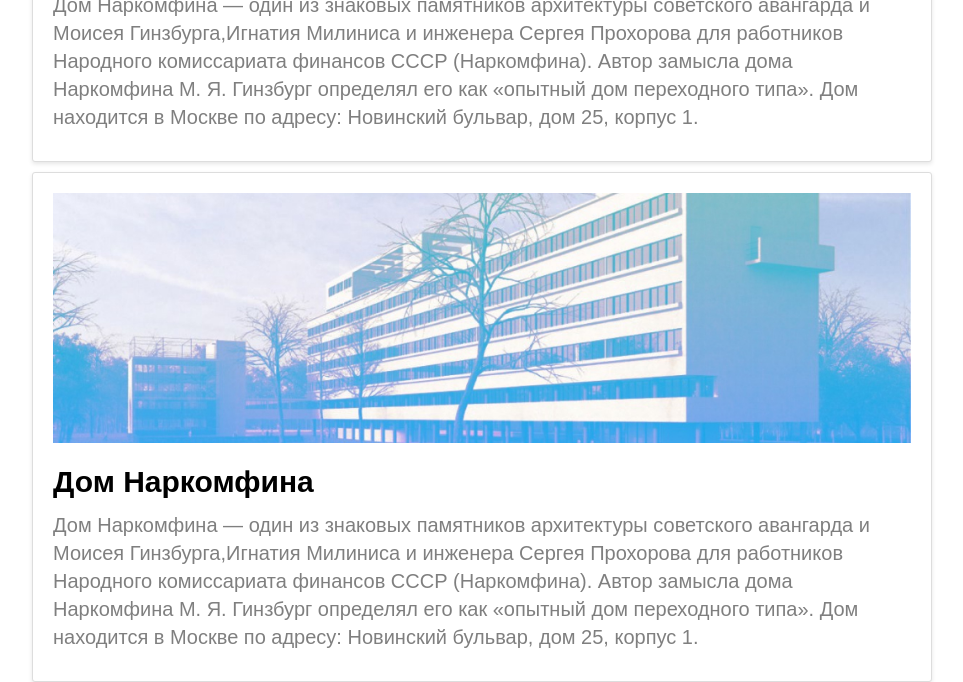
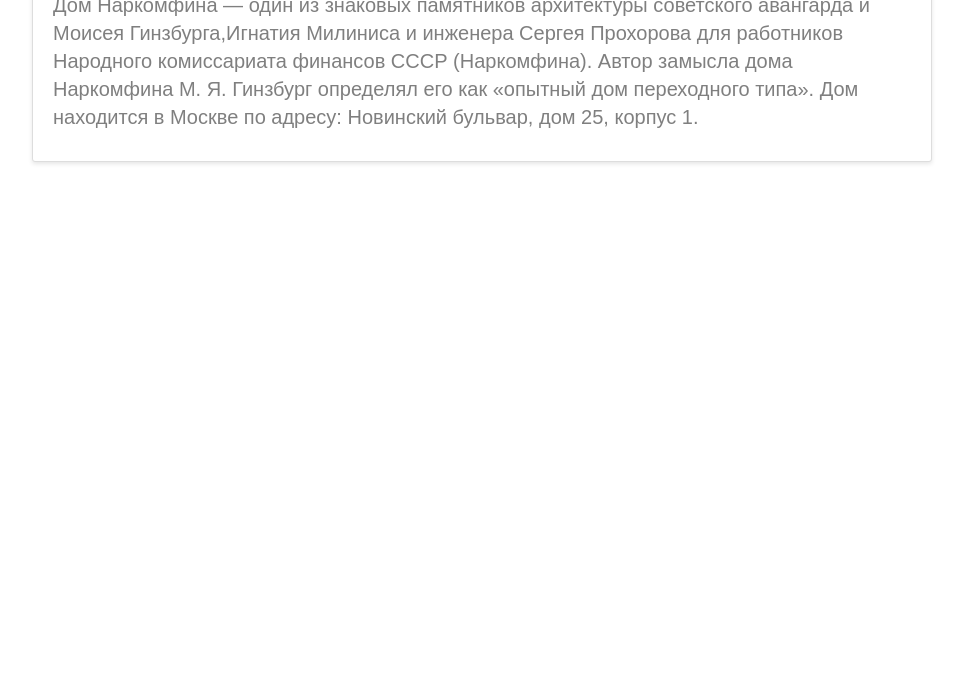
Before and after one commit to RoniNePoni/control-1, a plain HTML site: page index.html in a window 1280 px wide. Shown: the part 433-1115 px from the top of the page, without its empty margins (158-1121 px from the left). After the commit the page ends 800 px from the top, so only its background shows below. Drawn offline with Linux system fonts and the light colour scheme; a web font is replaced by a local one.

Commit message:
control-1

```diff
--- a/index.html
+++ b/index.html
@@ -38,18 +38,5 @@
       </p>
       <a href="wikimedium.html"></a>
     </div>
-    <div class="index_item">
-      <img src="images/narkomfin.jpg" alt="" />
-      <h1 id="s1">Дом Наркомфина</h1>
-      <p>
-        Дом Наркомфина — один из знаковых памятников архитектуры советского
-        авангарда и Моисея Гинзбурга,Игнатия Милиниса и инженера Сергея
-        Прохорова для работников Народного комиссариата финансов СССР
-        (Наркомфина). Автор замысла дома Наркомфина М. Я. Гинзбург определял его
-        как «опытный дом переходного типа». Дом находится в Москве по адресу:
-        Новинский бульвар, дом 25, корпус 1.
-      </p>
-      <a href="wikimedium.html"></a>
-    </div>
   </body>
 </html>
```
